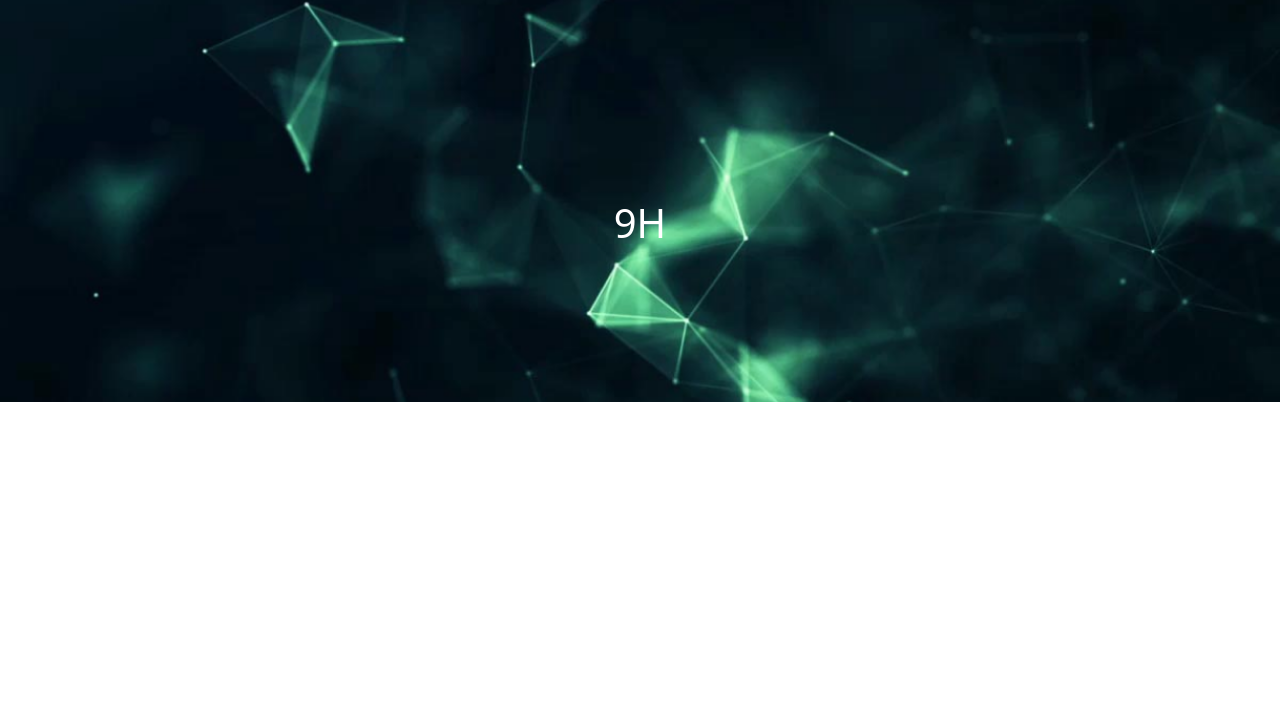
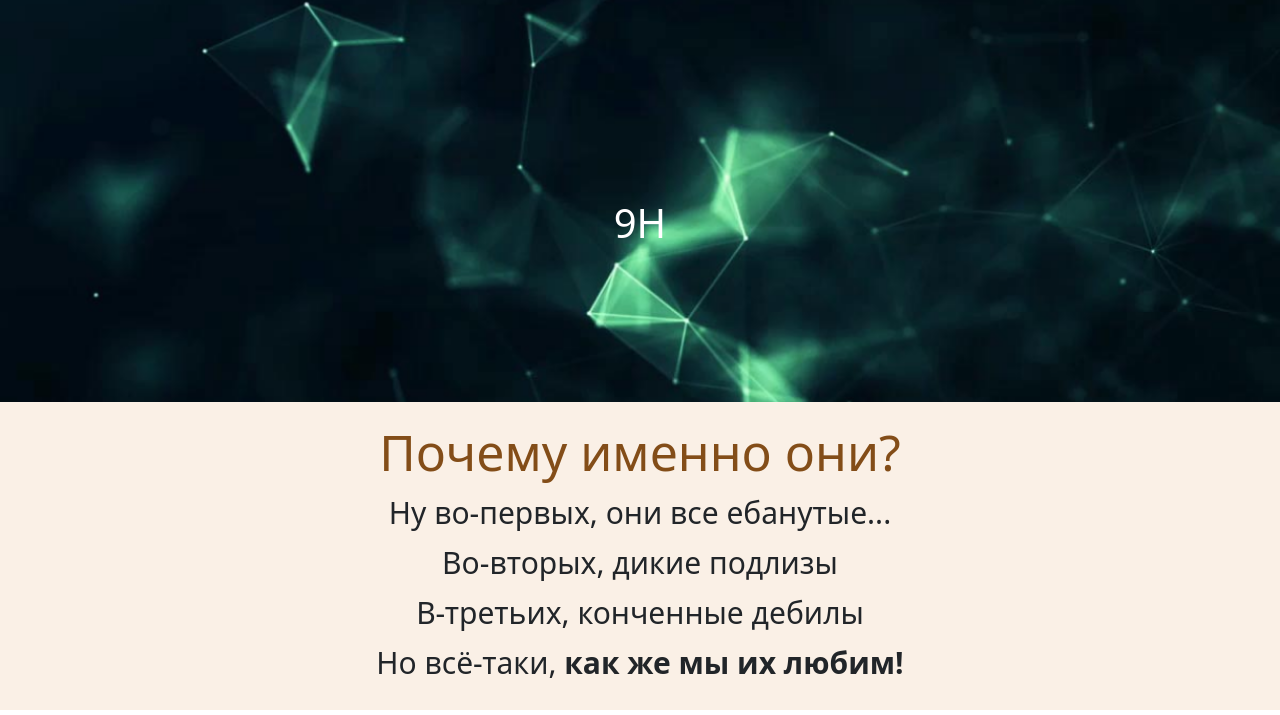
Before and after one commit to SaminaSattarova/HTML_project, a Flask app: page /project in a window 1280 px wide. Shown: the part 85-800 px from the top of the page. Run offline with Flask 2, Linux system fonts and the light colour scheme.

Commit message:
Блок с описанием 9н(текст--заготовка)

```diff
--- a/static/css_img/style.css
+++ b/static/css_img/style.css
@@ -2,6 +2,25 @@
   background-color: #007765;
   background-size: 100%;
   height: 84px;
+}
+
+.h1{
+ color: #834d18;
+ font-size: 50px;
+}
+
+.description {
+ font-size: 30px;
+ text-align: center;
+ vertical-align: middle;
+ background-color: #faf0e6;
+ padding-bottom: 20px;
+ padding-top: 20px;
+
+}
+
+.p{
+ margin-bottom: 5px;
 }
 
 .background_9n {
--- a/templates/base.html
+++ b/templates/base.html
@@ -22,4 +22,19 @@
   <div class="background_9n">
     <h1>9Н</h1>
   </div>
+  <div class="description">
+    <h1 class="h1">Почему именно они?</h1>
+    <p class="p">
+      Ну во-первых, они все ебанутые...
+    </p>
+    <p class="p">
+      Во-вторых, дикие подлизы
+    </p>
+    <p class="p">
+      В-третьих, конченные дебилы
+    </p>
+    <p class="p">
+      Но всё-таки, <strong>как же мы их любим!</strong>
+    </p>
+  </div>
 </body>
```
